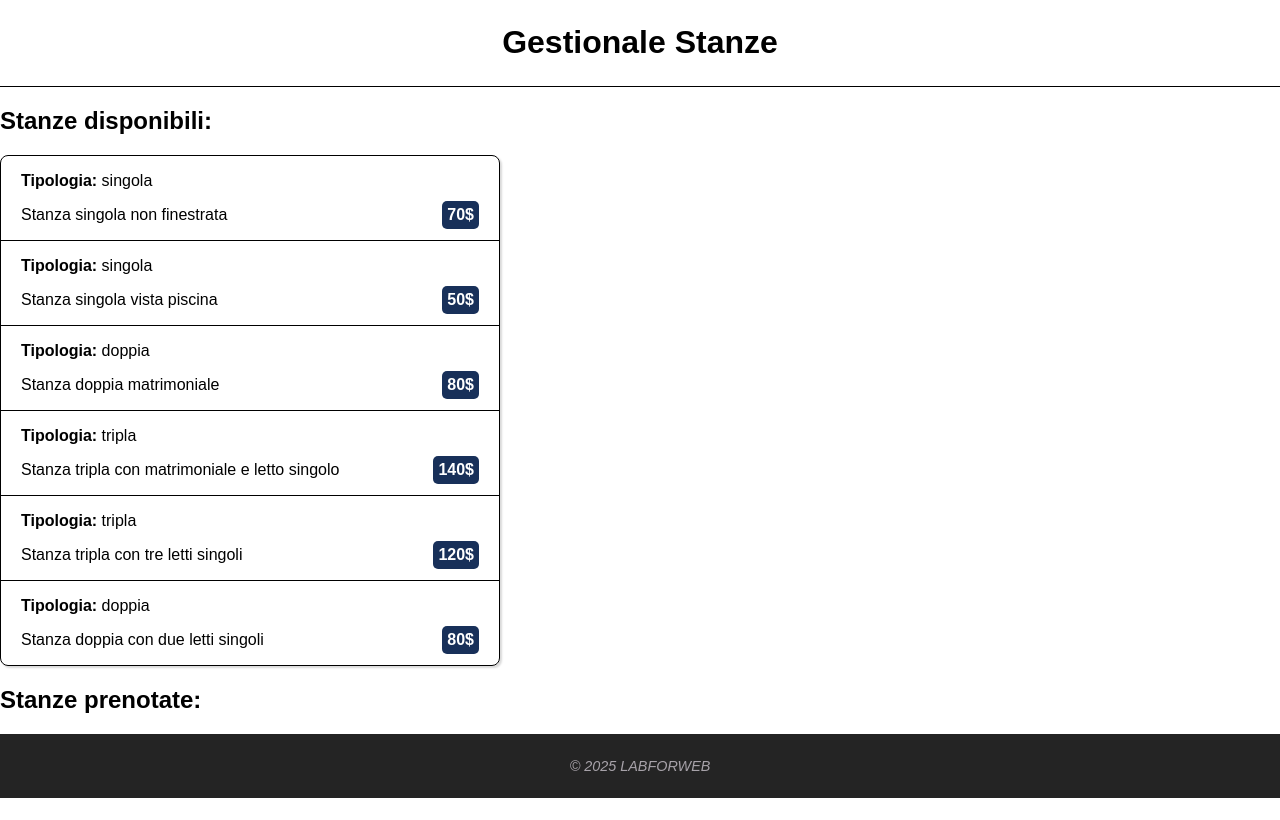
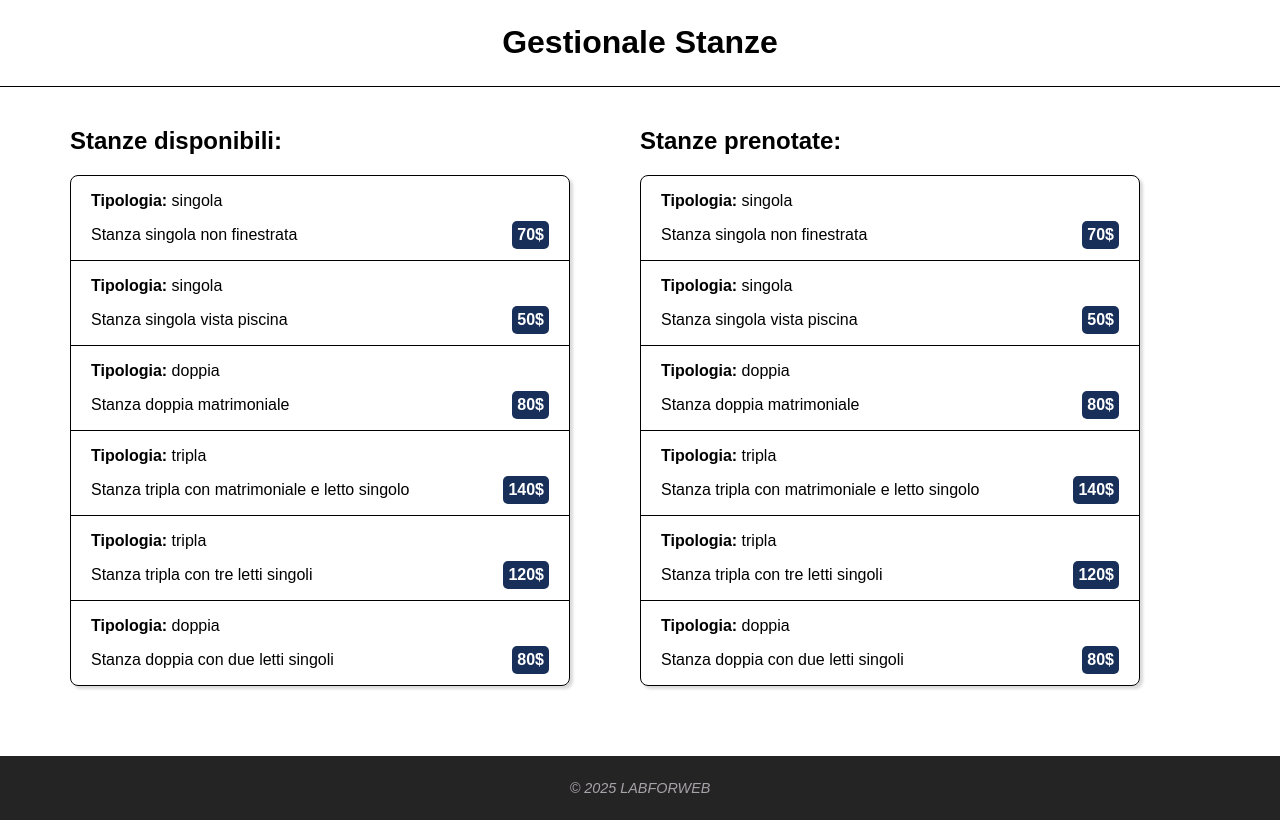
Before and after one commit to LPSimee/Stop-Code-Modulo-5, an Angular app in the folder 1-gestione-stanze/: page / in a window 1280 px wide. Built offline with nearby package versions, Linux system fonts and the light colour scheme.

Commit message:
feat(app comp): added CSS grid for the two list

```diff
--- a/1-gestione-stanze/src/app/app.component.html
+++ b/1-gestione-stanze/src/app/app.component.html
@@ -2,7 +2,29 @@
 
 <!-- Main content -->
 <!-- Rooms available -->
+<main>
+    <div class="main-grid-item">
         <h2>Stanze disponibili:</h2>
+        <div class="room-ctn">
+            <ng-container *ngFor="let room of roomList">
+                <div
+                    class="room-item"
+                    *ngIf="room.disponibile"
+                    (click)="reserveRoom()"
+                >
+                    <div>
+                        <p><strong>Tipologia: </strong>{{ room.tipologia }}</p>
+                        <p>{{ room.descrizione }}</p>
+                    </div>
+                    <div class="room-price">{{ room.prezzo }}$</div>
+                </div>
+            </ng-container>
+        </div>
+    </div>
+
+    <div class="main-grid-item">
+        <!-- Reserved rooms -->
+        <h2>Stanze prenotate:</h2>
         <div class="room-ctn">
             <ng-container *ngFor="let room of roomList">
                 <div class="room-item" *ngIf="room.disponibile">
@@ -14,9 +36,7 @@
                 </div>
             </ng-container>
         </div>
-
-<!-- Reserved rooms -->
-<h2>Stanze prenotate:</h2>
-<div></div>
+    </div>
+</main>
 <app-footer></app-footer>
 <router-outlet />
--- a/1-gestione-stanze/src/app/app.component.scss
+++ b/1-gestione-stanze/src/app/app.component.scss
@@ -1,14 +1,25 @@
+main {
+    display: grid;
+    grid-template-columns: 1fr 1fr;
+    padding: 20px 30px 70px 30px;
+    max-width: 1200px;
+    margin: 0 auto;
+}
+
 .room-ctn {
+    flex-grow: 1;
     max-width: 500px;
     border: 1px solid black;
     border-radius: 8px;
-    box-shadow: 2px 2px 2px rgba(0, 0, 0, 0.15);
+    box-shadow: 3px 3px 3px rgba(0, 0, 0, 0.15);
+
     .room-item {
         padding: 0 20px;
         border-bottom: 1px solid black;
         display: flex;
         justify-content: space-between;
         align-items: last baseline;
+        cursor: pointer;
 
         .room-price {
             background-color: #183059;
@@ -21,5 +32,9 @@
         &:last-of-type {
             border-bottom: none;
         }
+
+        &:hover {
+            box-shadow: 2px 2px 2px rgba(0, 0, 0, 0.15);
+        }
     }
 }
--- a/1-gestione-stanze/src/app/app.component.ts
+++ b/1-gestione-stanze/src/app/app.component.ts
@@ -67,4 +67,9 @@ export class AppComponent {
     ];
 
     reservedRooms: Array<room>[];
+
+
+    reserveRoom() {
+
+    }
 }
```
Lines whose indentation alone changed are shown as unchanged.
